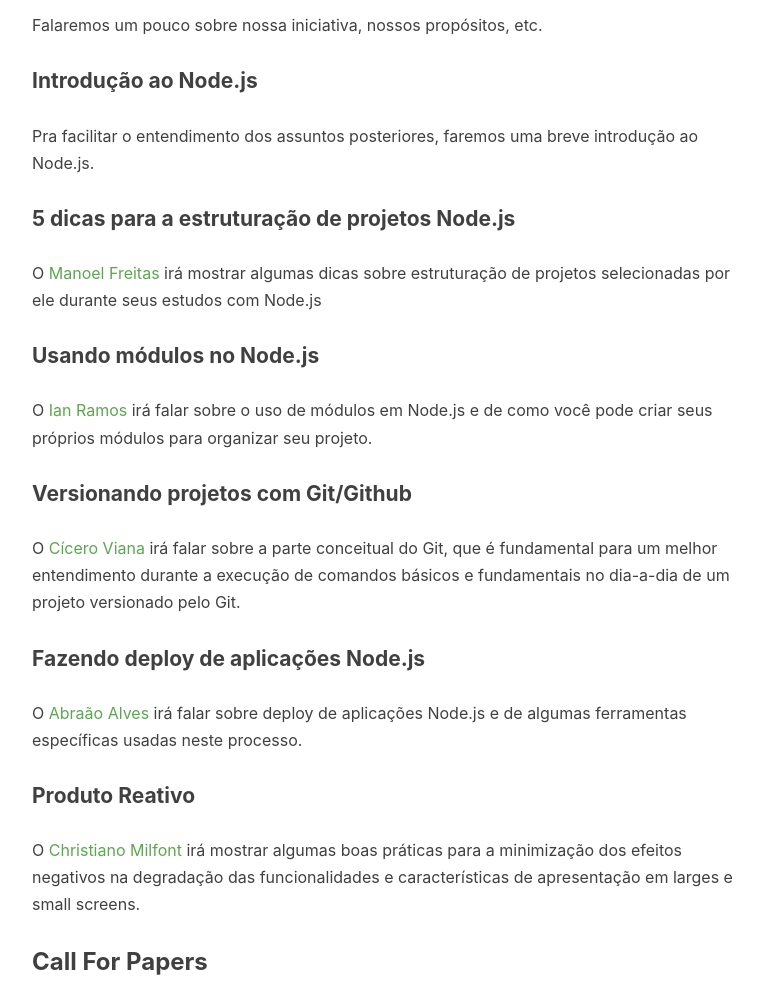
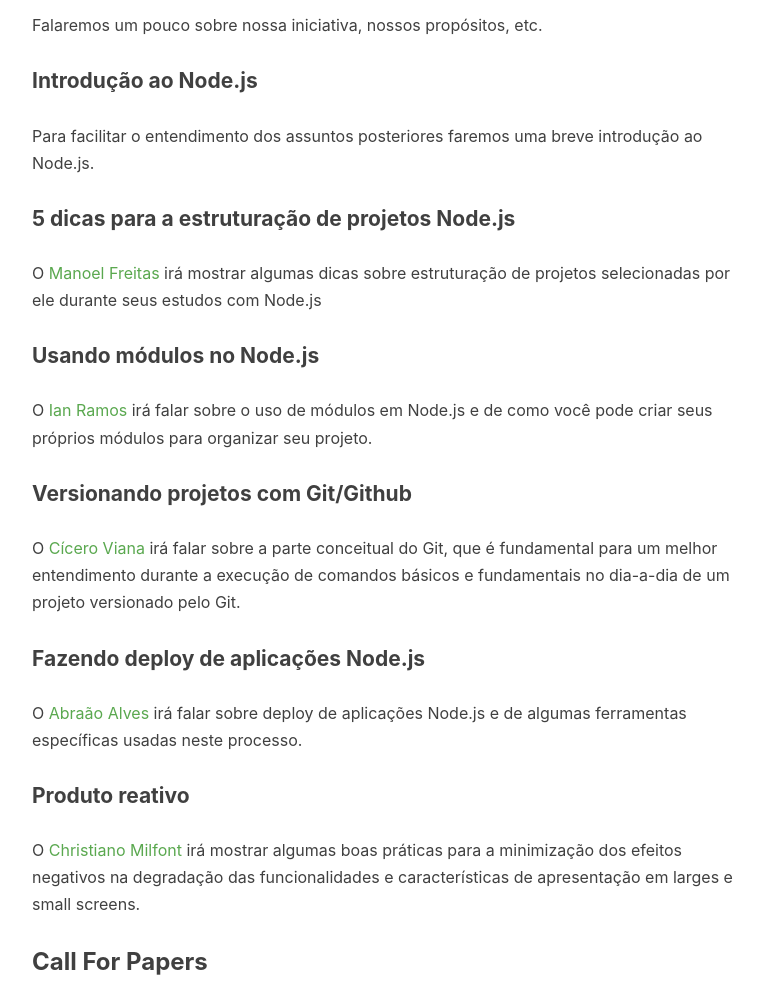
Before and after one commit to vinimdocarmo/nugce.org, a plain HTML site: page 3o-meetup-nugce/index.html in a window 1280 px wide. Shown: the part 1180-2182 px from the top of the page, without its empty margins (233-996 px from the left). Drawn offline with nearby package versions, Linux system fonts and the light colour scheme.

Commit message:
Site updated: 2016-05-27 23:50:54

```diff
--- a/3o-meetup-nugce/index.html
+++ b/3o-meetup-nugce/index.html
@@ -186,12 +186,12 @@
 <p><strong>Auditório II, Fametro(Unidade I)</strong></p>
 <p><a href="https://www.google.com.br/maps/place/Rua Conselheiro Estelita Nº 500 - Centro, Fortaleza" target="_blank" rel="external">Rua Conselheiro Estelita Nº 500 - Centro, Fortaleza </a></p>
 <h3 id="Programacao"><a href="#Programacao" class="headerlink" title="Programação"></a>Programação</h3><h4 id="Abertura"><a href="#Abertura" class="headerlink" title="Abertura"></a>Abertura</h4><p>Falaremos um pouco sobre nossa iniciativa, nossos propósitos, etc.</p>
-<h4 id="Introducao-ao-Node-js"><a href="#Introducao-ao-Node-js" class="headerlink" title="Introdução ao Node.js"></a>Introdução ao Node.js</h4><p>Pra facilitar o entendimento dos assuntos posteriores, faremos uma breve introdução ao Node.js.</p>
+<h4 id="Introducao-ao-Node-js"><a href="#Introducao-ao-Node-js" class="headerlink" title="Introdução ao Node.js"></a>Introdução ao Node.js</h4><p>Para facilitar o entendimento dos assuntos posteriores faremos uma breve introdução ao Node.js.</p>
 <h4 id="5-dicas-para-a-estruturacao-de-projetos-Node-js"><a href="#5-dicas-para-a-estruturacao-de-projetos-Node-js" class="headerlink" title="5 dicas para a estruturação de projetos Node.js"></a>5 dicas para a estruturação de projetos Node.js</h4><p>O <a href="https://twitter.com/manoeljosefneto" target="_blank" rel="external">Manoel Freitas</a> irá mostrar algumas dicas sobre estruturação de projetos selecionadas por ele durante seus estudos com Node.js </p>
 <h4 id="Usando-modulos-no-Node-js"><a href="#Usando-modulos-no-Node-js" class="headerlink" title="Usando módulos no Node.js"></a>Usando módulos no Node.js</h4><p>O <a href="https://twitter.com/IanRamosC" target="_blank" rel="external">Ian Ramos</a> irá falar sobre o uso de módulos em Node.js e de como você pode criar seus próprios módulos para organizar seu projeto.</p>
 <h4 id="Versionando-projetos-com-Git-Github"><a href="#Versionando-projetos-com-Git-Github" class="headerlink" title="Versionando projetos com Git/Github"></a>Versionando projetos com Git/Github</h4><p>O <a href="https://twitter.com/cicerohen" target="_blank" rel="external">Cícero Viana</a> irá falar sobre a parte conceitual do Git, que é fundamental para um melhor entendimento durante a execução de comandos básicos e fundamentais no dia-a-dia de um projeto versionado pelo Git.</p>
 <h4 id="Fazendo-deploy-de-aplicacoes-Node-js"><a href="#Fazendo-deploy-de-aplicacoes-Node-js" class="headerlink" title="Fazendo deploy de aplicações Node.js"></a>Fazendo deploy de aplicações Node.js</h4><p>O <a href="https://twitter.com/abraao4lves" target="_blank" rel="external">Abraão Alves</a> irá falar sobre deploy de aplicações Node.js e de algumas ferramentas específicas usadas neste processo.</p>
-<h4 id="Produto-Reativo"><a href="#Produto-Reativo" class="headerlink" title="Produto Reativo"></a>Produto Reativo</h4><p>O <a href="https://twitter.com/cmilfont" target="_blank" rel="external">Christiano Milfont</a> irá mostrar algumas boas práticas para a minimização dos efeitos negativos na degradação das funcionalidades e características de apresentação em larges e small screens.</p>
+<h4 id="Produto-reativo"><a href="#Produto-reativo" class="headerlink" title="Produto reativo"></a>Produto reativo</h4><p>O <a href="https://twitter.com/cmilfont" target="_blank" rel="external">Christiano Milfont</a> irá mostrar algumas boas práticas para a minimização dos efeitos negativos na degradação das funcionalidades e características de apresentação em larges e small screens.</p>
 <h3 id="Call-For-Papers"><a href="#Call-For-Papers" class="headerlink" title="Call For Papers"></a>Call For Papers</h3><p>As submissões podem ser feitas <a href="https://www.papercall.io/3o-meetup-nugce" target="_blank" rel="external">aqui</a></p>
 <h3 id="Interaja-com-a-comunidade"><a href="#Interaja-com-a-comunidade" class="headerlink" title="Interaja com a comunidade"></a>Interaja com a comunidade</h3><p>Tem dúvidas sobre algo relacionado a Node.js? Legal, então nos <a href="http://goo.gl/WAKP9k" target="_blank" rel="external">envie</a>. Elas poderão ser debatidas durante o meetup.  </p>
 <h3 id="Responsabilidade-social"><a href="#Responsabilidade-social" class="headerlink" title="Responsabilidade social"></a>Responsabilidade social</h3><p>Como sempre, contamos com sua boa vontade em doar alimentos não perecíveis como ingresso simbólico no evento.</p>
```
